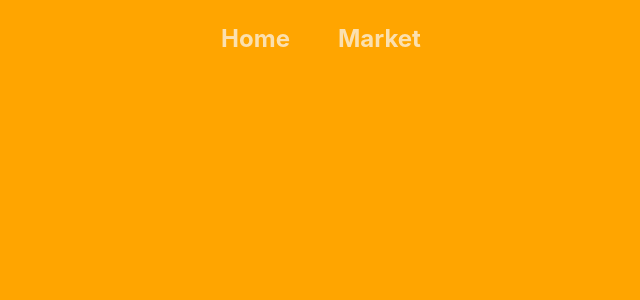
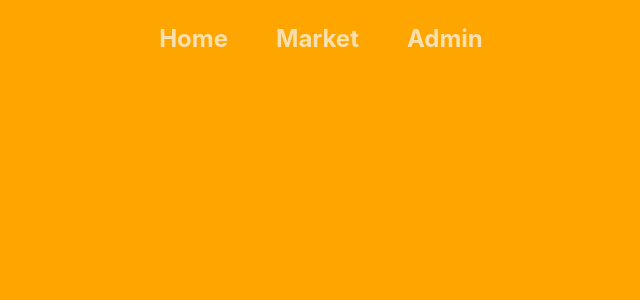
Before and after one commit to SeiwonPark/methereum, a React (Create React App) app in the folder web/: page / in a window 1280 px wide. Shown: the top 300 px of the page, without its empty margins (319-959 px from the left). Built offline with nearby package versions, Linux system fonts and the light colour scheme; what @web3-react/injected-connector would draw is missing.

Commit message:
feat: base admin page

```diff
--- a/web/src/App.tsx
+++ b/web/src/App.tsx
@@ -6,6 +6,7 @@ import { LandingPage } from './layouts/LandingPage';
 import { MarketPage } from './layouts/MarketPage';
 import { Navigator } from './components/Navigator';
 import { Loader } from './components/Loader';
+import { AdminPage } from './layouts/AdminPage';
 
 export function App() {
   const AppContainer = styled.div`
@@ -43,6 +44,15 @@ export function App() {
             </AppContainer>
           )}
         />
+        <Route
+          path="/admin"
+          element={(
+            <AppContainer>
+              <Navigator />
+              <AdminPage />
+            </AppContainer>
+          )}
+        />
       </Routes>
     </Router>
   );
--- a/web/src/components/Navigator.tsx
+++ b/web/src/components/Navigator.tsx
@@ -46,6 +46,21 @@ export function Navigator() {
         >
           Market
         </a>
+        <a
+          href="/admin"
+          style={{
+            padding: '0.5rem',
+            margin: '1rem',
+            textDecoration: 'none',
+            fontSize: '1.5rem',
+            fontWeight: 'bold',
+            color: 'rgba(250, 250, 250, 0.7)',
+            userSelect: 'none',
+
+          }}
+        >
+          Admin
+        </a>
       </nav>
     </div>
   );
--- /dev/null
+++ b/web/src/layouts/AdminPage.tsx
@@ -0,0 +1,46 @@
+import React, { useState } from 'react';
+import { Button, CardContent, TextField } from '@mui/material';
+import { Web3Provider } from '@ethersproject/providers';
+import { useWeb3React } from '@web3-react/core';
+
+export function AdminPage() {
+  const { active, account, library } = useWeb3React<Web3Provider>();
+  const [inputAddress, setInputAddress] = useState('');
+
+  return (
+    <div
+      style={{
+        display: 'flex',
+        flexDirection: 'column',
+        alignItems: 'center',
+        justifyContent: 'center',
+        top: '50%',
+      }}
+    >
+      <CardContent
+        sx={{
+          backgroundColor: 'white',
+          borderRadius: '10px',
+          display: 'flex',
+        }}
+      >
+        <TextField
+          id="outlined-address-input"
+          label="Address"
+          onChange={(e) => setInputAddress(e.target.value)}
+          sx={{
+            width: '300px',
+            marginRight: '0.5rem',
+          }}
+        />
+        <Button
+          size="large"
+          variant="contained"
+          onClick={() => console.log(inputAddress)}
+        >
+          Authorize
+        </Button>
+      </CardContent>
+    </div>
+  );
+}
```
